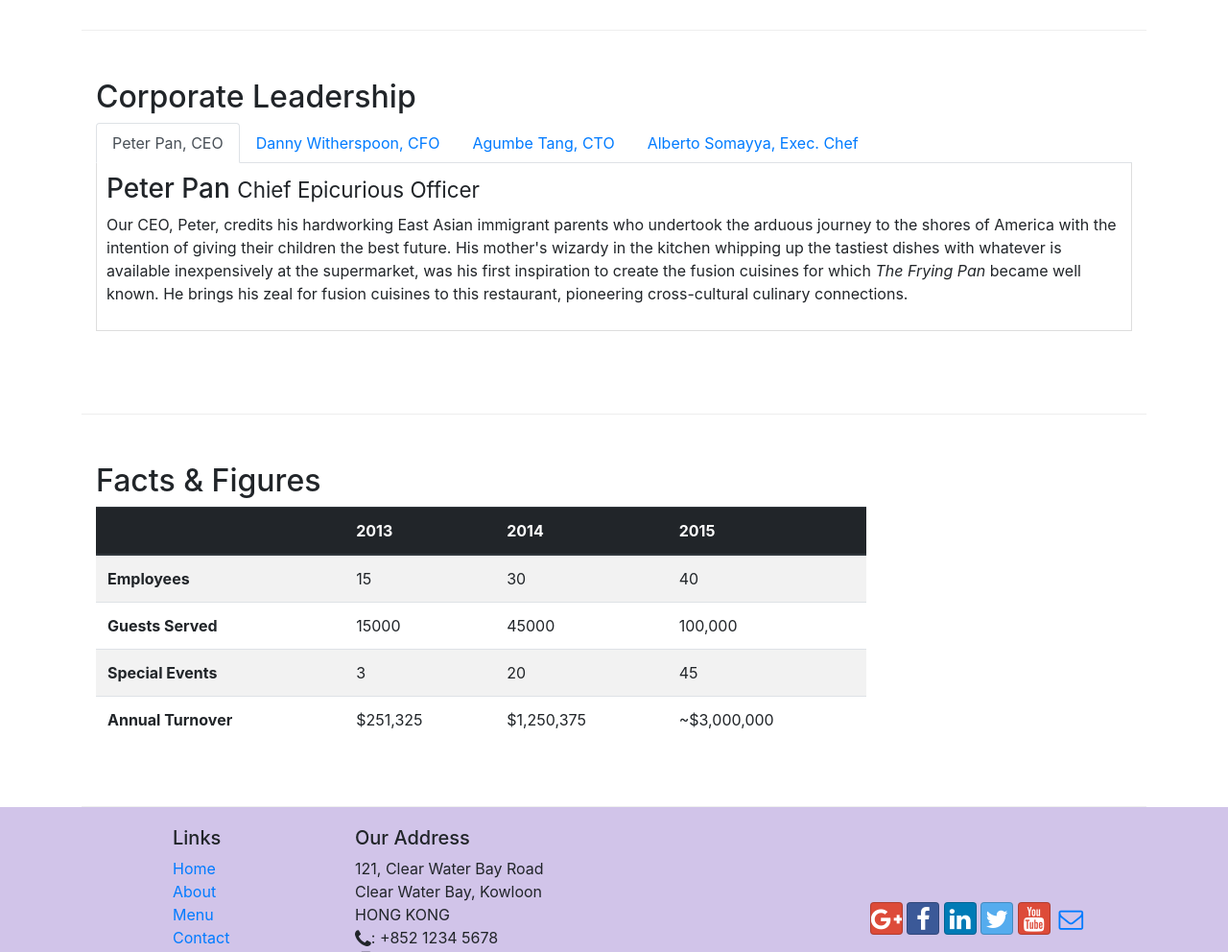
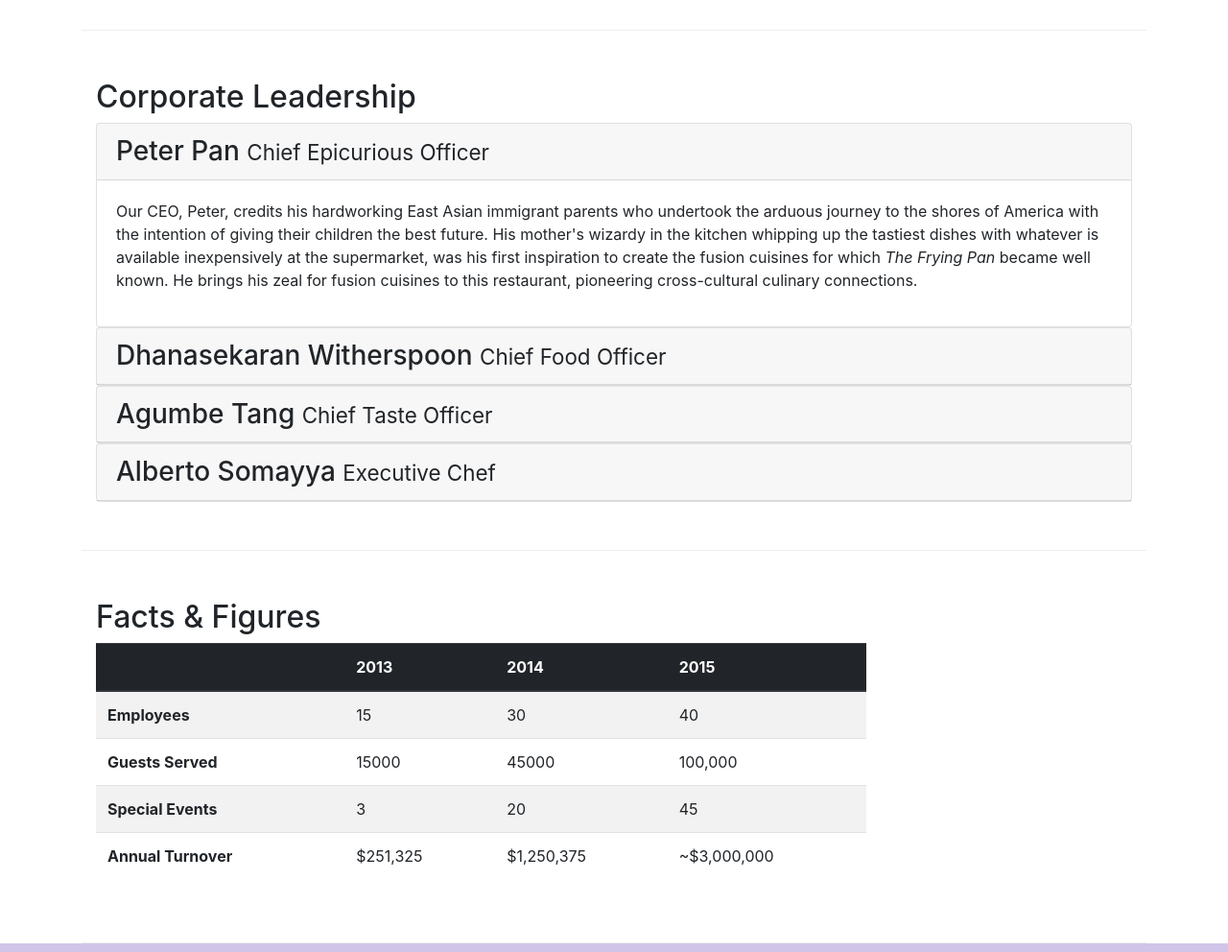
Before and after one commit to stevewang01/conFusion, a website: page aboutus.html in a window 1280 px wide. Shown: the part 960-1952 px from the top of the page at 96% size. Drawn offline with nearby package versions, Linux system fonts and the light colour scheme.

Commit message:
Accordion

```diff
--- a/aboutus.html
+++ b/aboutus.html
@@ -23,7 +23,7 @@
             <button class="navbar-toggler" type="button" data-toggle="collapse" data-target="#Navbar">
                 <span class="navbar-toggler-icon"></span>
             </button>
-            <a class="navbar-brand mr-auto" href="./index.html"><img src="img/logo.png" height ="30" width="41"></a>
+            <a class="navbar-brand mr-auto" href="./index.html"><img src="img/logo.png" height="30" width="41"></a>
             <div class="collapse navbar-collapse" id="Navbar">
                 <ul class="navbar-nav mr-auto">
                     <li class="nav-item"><a class="nav-link" href="./index.html"><span class="fa fa-home fa-lg"></span> Home</a></li>
@@ -63,7 +63,8 @@
         <div class="row row-content">
             <div class="col-12 col-sm-6">
                 <h2>Our History</h2>
-                <p>Started in 2010, Ristorante con Fusion quickly established itself as a culinary icon par excellence in Hong Kong. With its unique brand of world fusion cuisine that can be found nowhere else, it enjoys patronage from the A-list clientele in Hong Kong.  Featuring four of the best three-star Michelin chefs in the world, you never know what will arrive on your plate the next time you visit us.</p>
+                <p>Started in 2010, Ristorante con Fusion quickly established itself as a culinary icon par excellence in Hong Kong. With its unique brand of world fusion cuisine that can be found nowhere else, it enjoys patronage from the A-list clientele
+                    in Hong Kong. Featuring four of the best three-star Michelin chefs in the world, you never know what will arrive on your plate the next time you visit us.</p>
                 <p>The restaurant traces its humble beginnings to <em>The Frying Pan</em>, a successful chain started by our CEO, Mr. Peter Pan, that featured for the first time the world's best cuisines in a pan.</p>
             </div>
             <div class="col-sm">
@@ -86,8 +87,7 @@
             <div class="col-12">
                 <div class="card card-body bg-light">
                     <blockquote class="blockquote">
-                        <p class="mb-0">You better cut the pizza in four pieces
-                            because I'm not hungry enough to eat six.
+                        <p class="mb-0">You better cut the pizza in four pieces because I'm not hungry enough to eat six.
                         </p>
                         <footer class="blockquote-footer">Yogi Berra,
                             <cite title="Source Title"> The Wit and Wisdom of
@@ -103,45 +103,69 @@
         <div class="row row-content">
             <div class="col-12">
                 <h2>Corporate Leadership</h2>
+                <div id="accordion">
 
-                <ul class="nav nav-tabs">
-                    <li class="nav-item">
-                        <a class="nav-link active" href="#peter"
-                            roal="tab" data-toggle="tab"> Peter Pan, CEO</a>
-                    </li>
-                    <li class="nav-item">
-                        <a class="nav-link" href="#danny" role="tab"
-                          data-toggle="tab">Danny Witherspoon, CFO</a>
-                      </li>
-                      <li class="nav-item">
-                        <a class="nav-link" href="#agumbe"role="tab"
-                          data-toggle="tab">Agumbe Tang, CTO</a>
-                      </li>
-                      <li class="nav-item">
-                        <a class="nav-link" href="#alberto" role="tab"
-                          data-toggle="tab">Alberto Somayya, Exec. Chef</a>
-                      </li>
-                </ul>
-
-                <div class="tab-content">
-                    <div role="tabpanel" class="tab-pane fade show active" id="peter">
-                        <h3>Peter Pan <small>Chief Epicurious Officer</small></h3>
-                        <p class="d-none d-sm-block">Our CEO, Peter, credits his hardworking East Asian immigrant parents who undertook the arduous journey to the shores of America with the intention of giving their children the best future. His mother's wizardy in the kitchen whipping up the tastiest dishes with whatever is available inexpensively at the supermarket, was his first inspiration to create the fusion cuisines for which <em>The Frying Pan</em> became well known. He brings his zeal for fusion cuisines to this restaurant, pioneering cross-cultural culinary connections.</p>
+                    <div class="card">
+                        <div class="card-header" role="tab" id="peterhead">
+                            <h3 class="mb-0">
+                                <a data-toggle="collapse" data-target="#peter">
+                            Peter Pan <small>Chief Epicurious Officer</small>
+                            </a>
+                            </h3>
+                        </div>
+                        <div class="collapse show" id="peter" data-parent="#accordion">
+                            <div class="card-body">
+                                <p class="d-none d-sm-block">Our CEO, Peter, credits his hardworking East Asian immigrant parents who undertook the arduous journey to the shores of America with the intention of giving their children the best future. His mother's wizardy in the kitchen
+                                    whipping up the tastiest dishes with whatever is available inexpensively at the supermarket, was his first inspiration to create the fusion cuisines for which <em>The Frying Pan</em> became well known. He brings his
+                                    zeal for fusion cuisines to this restaurant, pioneering cross-cultural culinary connections.</p>
+                            </div>
+                        </div>
                     </div>
 
-                    <div role="tabpanel" class="tab-pane fade" id="danny">
-                        <h3>Dhanasekaran Witherspoon <small>Chief Food Officer</small></h3>
-                        <p class="d-none d-sm-block">Our CFO, Danny, as he is affectionately referred to by his colleagues, comes from a long established family tradition in farming and produce. His experiences growing up on a farm in the Australian outback gave him great appreciation for varieties of food sources. As he puts it in his own words, <em>Everything that runs, wins, and everything that stays, pays!</em></p>
+                    <div class="card">
+                        <div class="card-header" role="tab" id="dannyhead">
+                            <h3 class="mb-0">
+                                <a class="collapsed" data-toggle="collapse" data-target="#danny">
+                                    Dhanasekaran Witherspoon <small>Chief Food Officer</small>
+                                </a>
+                            </h3>
+                        </div>
+                        <div class="collapse" id="danny" data-parent="#accordion">
+                            <div class="card-body">
+                                <p class="d-none d-sm-block">Our CFO, Danny, as he is affectionately referred to by his colleagues, comes from a long established family tradition in farming and produce. His experiences growing up on a farm in the Australian outback gave him great
+                                    appreciation for varieties of food sources. As he puts it in his own words, <em>Everything that runs, wins, and everything that stays, pays!</em></p>
+                            </div>
+                        </div>
                     </div>
 
-                    <div role="tabpanel" class="tab-pane fade" id="agumbe">
-                        <h3>Agumbe Tang <small>Chief Taste Officer</small></h3>
-                        <p class="d-none d-sm-block">Blessed with the most discerning gustatory sense, Agumbe, our CTO, personally ensures that every dish that we serve meets his exacting tastes. Our chefs dread the tongue lashing that ensues if their dish does not meet his exacting standards. He lives by his motto, <em>You click only if you survive my lick.</em></p>
+                    <div class="card">
+                        <div class="card-header" role="tab" id="agumbehead">
+                            <h3 class="mb-0">
+                                <a class="collapsed" data-toggle="collapse" data-target="#agumbe">
+                            Agumbe Tang <small>Chief Taste Officer</small>
+                            </a>
+                            </h3>
                         </div>
-
-                    <div role="tabpanel" class="tab-pane fade" id="alberto">
-                        <h3>Alberto Somayya <small>Executive Chef</small></h3>
+                        <div class="collapse" id="agumbe" data-parent="#accordion">
+                            <div class="card-body">
+                                <p class="d-none d-sm-block">Blessed with the most discerning gustatory sense, Agumbe, our CTO, personally ensures that every dish that we serve meets his exacting tastes. Our chefs dread the tongue lashing that ensues if their dish does not meet his
+                                    exacting standards. He lives by his motto, <em>You click only if you survive my lick.</em></p>
+                            </div>
+                        </div>
+                    </div>
+                    <div class="card">
+                        <div class="card-header" role="tab" id="albertohead">
+                            <h3 class="mb-0">
+                                <a class="collapsed" data-toggle="collapse" data-target="#alberto">
+                            Alberto Somayya <small>Executive Chef</small>
+                            </a>
+                            </h3>
+                        </div>
+                        <div class="collapse" id="alberto" data-parent="#accordion">
+                            <div class="card-body">
                                 <p class="d-none d-sm-block">Award winning three-star Michelin chef with wide International experience having worked closely with whos-who in the culinary world, he specializes in creating mouthwatering Indo-Italian fusion experiences. He says, <em>Put together the cuisines from the two craziest cultures, and you get a winning hit! Amma Mia!</em></p>
+                            </div>
+                        </div>
                     </div>
                 </div>
             </div>
@@ -238,5 +262,4 @@
     <script src="node_modules/popper.js/dist/umd/popper.min.js"></script>
     <script src="node_modules/bootstrap/dist/js/bootstrap.min.js"></script>
 </body>
-
 </html>
--- a/css/styles.css
+++ b/css/styles.css
@@ -1,3 +1,8 @@
+a, a:hover, a:focus, a:active {
+    text-decoration: none;
+    color: inherit;
+}
+
 .row-header {
     margin: 0px auto;
     padding: 0px auto;
@@ -37,10 +42,3 @@ body {
 .navbar-dark {
     background-color: #512DA8
 }
-
-.tab-content {
-    border-left: 1px solid #ddd;
-    border-right: 1px solid #ddd;
-    border-bottom: 1px solid #ddd;
-    padding: 10px
-}
```
Lines whose indentation alone changed are shown as unchanged.
